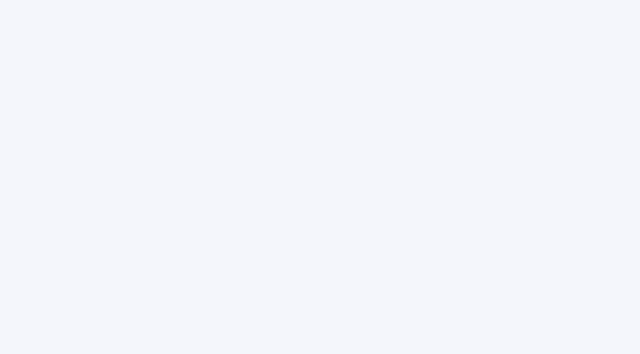
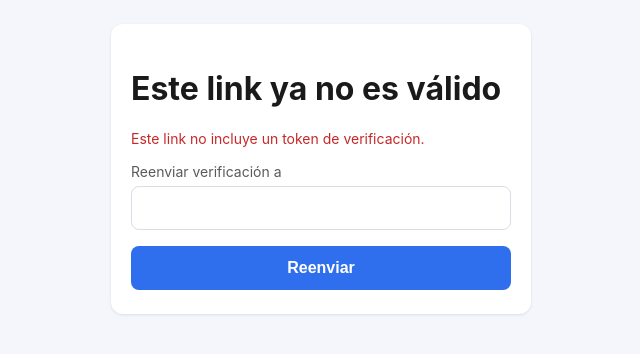
Before and after one commit to iskael/ensayos-paes, a React (Vite) app in the folder frontend/: page /verificar-email in a window 1280 px wide. Before the commit this address had no page. Shown: the top 354 px of the page, without its empty margins (319-959 px from the left). Built offline with nearby package versions, Linux system fonts and the light colour scheme.

Commit message:
feat(frontend): pagina de verificacion de email

```diff
--- a/frontend/src/App.jsx
+++ b/frontend/src/App.jsx
@@ -4,6 +4,7 @@ import RutaPrivada from './components/RutaPrivada.jsx'
 import LayoutAutenticado from './components/LayoutAutenticado.jsx'
 import Login from './pages/Login.jsx'
 import Registro from './pages/Registro.jsx'
+import VerificarEmail from './pages/VerificarEmail.jsx'
 import ConfigurarEnsayo from './pages/ConfigurarEnsayo.jsx'
 import RendirEnsayo from './pages/RendirEnsayo.jsx'
 import Resultado from './pages/Resultado.jsx'
@@ -30,6 +31,7 @@ export default function App() {
     <Routes>
       <Route path="/login" element={<Login />} />
       <Route path="/registro" element={<Registro />} />
+      <Route path="/verificar-email" element={<VerificarEmail />} />
       <Route
         path="/"
         element={
--- /dev/null
+++ b/frontend/src/pages/VerificarEmail.jsx
@@ -0,0 +1,93 @@
+import { useState, useEffect } from 'react'
+import { useSearchParams, Link } from 'react-router-dom'
+import { api, ApiError } from '../api.js'
+
+export default function VerificarEmail() {
+  const [searchParams] = useSearchParams()
+  const token = searchParams.get('token')
+
+  const [estado, setEstado] = useState('cargando')
+  const [mensaje, setMensaje] = useState(null)
+  const [email, setEmail] = useState('')
+  const [reenviando, setReenviando] = useState(false)
+  const [mensajeReenvio, setMensajeReenvio] = useState(null)
+
+  useEffect(() => {
+    if (!token) {
+      setEstado('error')
+      setMensaje('Este link no incluye un token de verificación.')
+      return
+    }
+    let cancelado = false
+    api
+      .verificarEmail(token)
+      .then((respuesta) => {
+        if (cancelado) return
+        setEstado('exito')
+        setMensaje(respuesta.mensaje)
+      })
+      .catch((e) => {
+        if (cancelado) return
+        setEstado('error')
+        setMensaje(e instanceof ApiError ? e.mensaje || 'Este link ya no es válido' : 'Este link ya no es válido')
+      })
+    return () => {
+      cancelado = true
+    }
+  }, [token])
+
+  async function alReenviar(evento) {
+    evento.preventDefault()
+    setReenviando(true)
+    setMensajeReenvio(null)
+    try {
+      const respuesta = await api.reenviarVerificacion(email)
+      setMensajeReenvio(respuesta.mensaje)
+    } catch {
+      setMensajeReenvio('No se pudo reenviar el correo, intentá de nuevo más tarde.')
+    } finally {
+      setReenviando(false)
+    }
+  }
+
+  if (estado === 'cargando') {
+    return (
+      <div className="pantalla">
+        <div className="tarjeta">Verificando tu cuenta…</div>
+      </div>
+    )
+  }
+
+  if (estado === 'exito') {
+    return (
+      <div className="pantalla">
+        <div className="tarjeta">
+          <h1>¡Listo!</h1>
+          <p>{mensaje}</p>
+          <p>
+            <Link to="/login">Ir a iniciar sesión</Link>
+          </p>
+        </div>
+      </div>
+    )
+  }
+
+  return (
+    <div className="pantalla">
+      <div className="tarjeta">
+        <h1>Este link ya no es válido</h1>
+        <p className="error">{mensaje}</p>
+        <form onSubmit={alReenviar}>
+          <div className="campo">
+            <label htmlFor="email">Reenviar verificación a</label>
+            <input id="email" type="email" value={email} onChange={(e) => setEmail(e.target.value)} required />
+          </div>
+          <button className="boton" type="submit" disabled={reenviando}>
+            {reenviando ? 'Reenviando…' : 'Reenviar'}
+          </button>
+        </form>
+        {mensajeReenvio && <p>{mensajeReenvio}</p>}
+      </div>
+    </div>
+  )
+}
```
